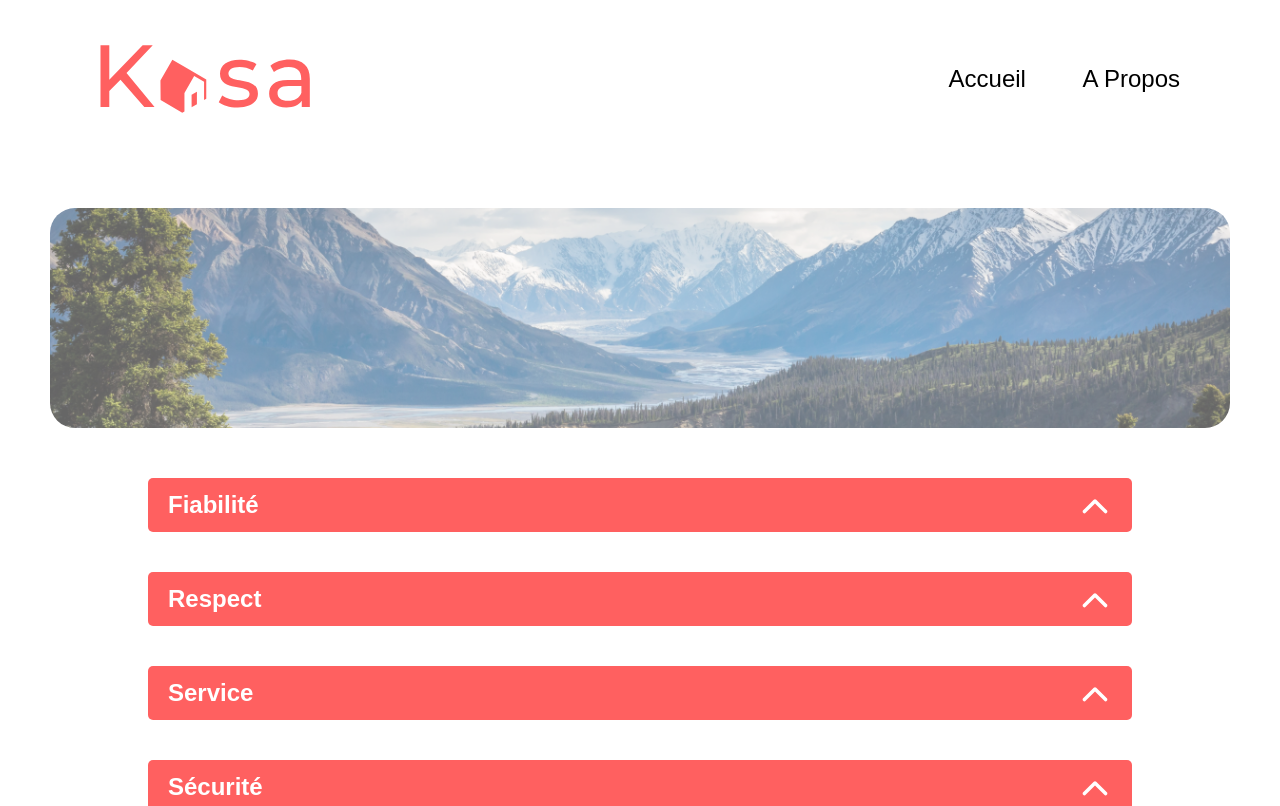
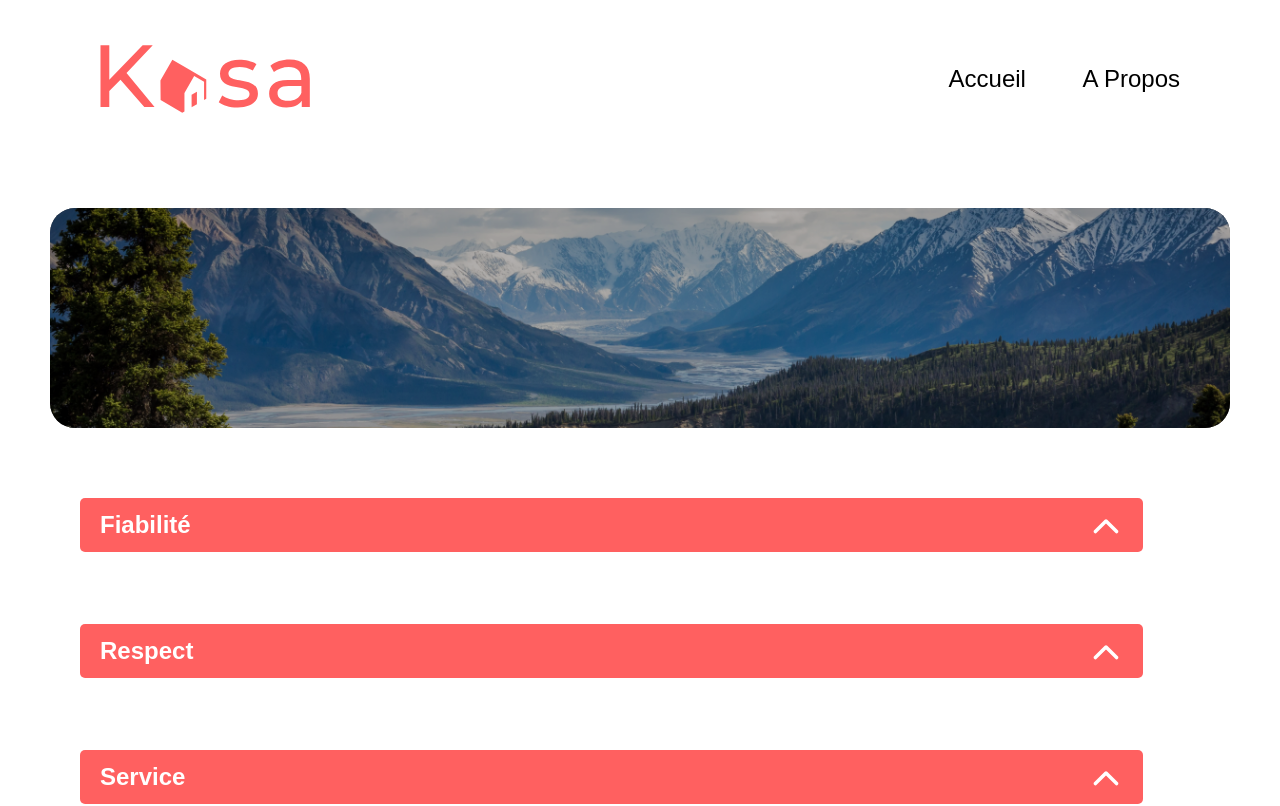
Before and after one commit to Jouvain/Kasa, a React (Vite) app: page /about in a window 1280 px wide. Shown: the top 806 px of the page. Built offline with nearby package versions, Linux system fonts and the light colour scheme.

Commit message:
animation Collapser

```diff
--- a/src/components/Collapser/Collapser.jsx
+++ b/src/components/Collapser/Collapser.jsx
@@ -25,17 +25,16 @@ export default function Collapser ({title, classAdd, contenu, listing}) {
         displayContent = contenu
     }
 
-
-
-
     return (
         <>
-            <div className={`collapser  ${classAdd}`}>
-                <h2> {title} </h2>
-                <img src={arrow} onClick={reversingArrow}/>
+            <div className="containCollapser">
+                <div className={`collapser  ${classAdd}`} onClick={reversingArrow} >
+                    <h2> {title} </h2>
+                    <img src={arrow} />
+                </div>
+
+                <p className= {arrow === iconAlt ? `revealerOn ${classAdd}` : undefined} > {arrow === iconAlt && displayContent } </p>
             </div>
-
-            <div className= {arrow === iconAlt ? "revealerOn" : undefined} > {arrow === iconAlt && displayContent } </div>
         </>
 
     )
--- a/src/components/Collapser/collapser.scss
+++ b/src/components/Collapser/collapser.scss
@@ -1,3 +1,9 @@
+.containCollapser {
+    display: flex;
+    flex-direction: column;
+    width: 100%;
+}
+
 .collapser {
     background-color: #ff6060;
     border-radius: 5px;
@@ -7,6 +13,7 @@
     align-items: center;
     padding: 10px 20px;
     margin-bottom: 0;
+    z-index: 2;
     img {
         height: 34px;
         width: 34px;
@@ -18,16 +25,39 @@
         font-weight: 700;
     }
 }
+
+@keyframes liftDown {
+    0% {
+        transform: translateY(-100%);
+    }
+    100% {
+        transform: translateY(0);
+    }
+}
 .revealerOn {
     background-color: #f6f6f6;
-    width: 80%;
     padding: 10px 20px;
     margin-top: 0;
     font-family: "Montserrat", sans-serif;
+
     ul{
         list-style-type: none;
     }
     li {
         margin: 5px;
     }
+    animation: liftDown 400ms;
 }
+
+.small {
+    width: 335px;
+}
+.medium {
+    max-width: 582px;
+    width: 90%;
+}
+.large {
+    width: 90%;
+    max-width: 1023px;
+
+}
--- a/src/components/Promise/promise.scss
+++ b/src/components/Promise/promise.scss
@@ -1,12 +1,14 @@
+
+
 .promise {
-
     position: relative;
     display: flex;
     flex-direction: row;
     justify-content: center;
     align-items: center;
     width: 100%;
-
+    background-image: linear-gradient(black 50%, black 80%);
+    border-radius: 25px;
     img {
         object-fit: cover;
         width: 100%;
@@ -14,12 +16,11 @@
         margin-left: auto;
         margin-right: auto;
         border-radius: 25px;
-        mix-blend-mode: darken;
-        opacity: 0.6;
+        opacity: 0.7;
     }
     p {
         position: absolute;
-        top: 35%;
+        top: 30%;
         left: 35%;
         z-index: 2;
         color: white;
--- a/src/pages/About/About.jsx
+++ b/src/pages/About/About.jsx
@@ -22,7 +22,7 @@ export default function About () {
             <Promise picture={paysage} text={text} />
             <div className="about__collapseBox">
                 {data.map((object) => {
-                    return <Collapser key={object.id} title={object.principe} contenu={object.annonce} classAdd="about__collapser"/>
+                    return <Collapser key={object.id} title={object.principe} contenu={object.annonce} classAdd="large"/>
                 }
                 )}
             </div>
--- a/src/pages/About/about.scss
+++ b/src/pages/About/about.scss
@@ -1,19 +1,21 @@
+
+
 .about {
     display: flex;
     flex-direction: column;
     justify-content: space-around;
-    align-items: center;
     padding: 50px;
     &__collapseBox {
         display: flex;
         flex-direction: column;
-        justify-content: center;
+        justify-content: space-evenly;
         align-items: center;
         width: 100%;
         margin: 30px;
-    }
-    &__collapser {
-        width: 80%;
-        margin: 20px;
+        div {
+            margin-top: 20px;
+        }
+
+
     }
 }
--- a/src/pages/House/House.jsx
+++ b/src/pages/House/House.jsx
@@ -30,8 +30,8 @@ export default function House () {
 
 
             <div className="house__collapseLine">
-                <Collapser title="Description" classAdd="house__collapser" contenu={state.description} />
-                <Collapser title="Équipement" classAdd="house__collapser" contenu={state.equipments} listing={true}/>
+                <Collapser title="Description" classAdd="medium" contenu={state.description} />
+                <Collapser title="Équipement" classAdd="medium" contenu={state.equipments} listing={true}/>
             </div>
 
 
@@ -39,7 +39,3 @@ export default function House () {
         </div>
     )
 }
-
-// TODO : parcourir tableau des strings Equipments pour <ul> avant passage en prop ?
-// TODO : paramétrer import d'images du Carrousel + fonction flèches
-// paramétrer composant Sidenote (couper en deux sous-compo ?)
--- a/src/pages/House/house.scss
+++ b/src/pages/House/house.scss
@@ -17,6 +17,7 @@
         width: 100%;
         justify-content: space-between;
         padding: 0;
+        margin-top: 30px;
     }
     &__infotab {
         display: flex;
```
